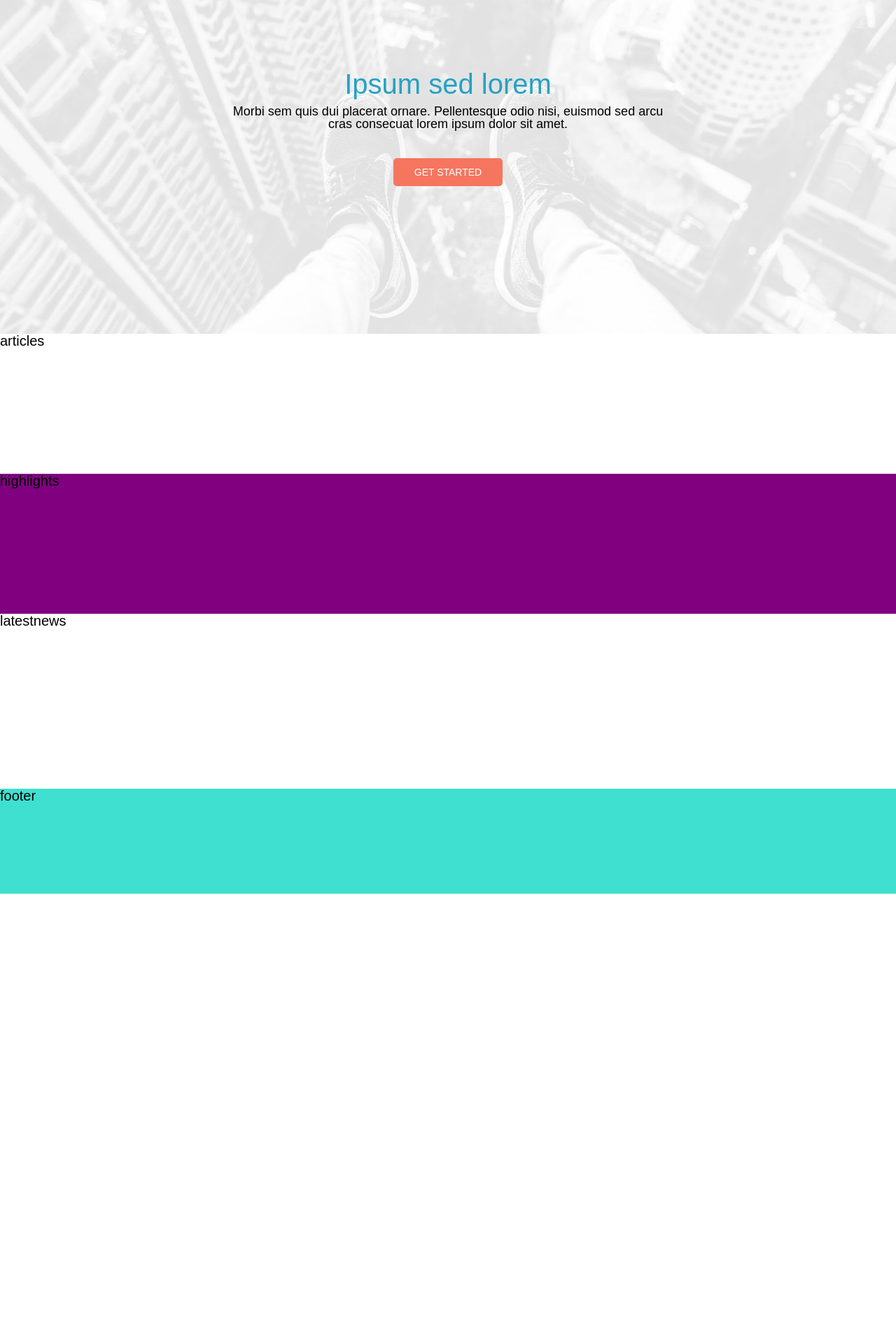
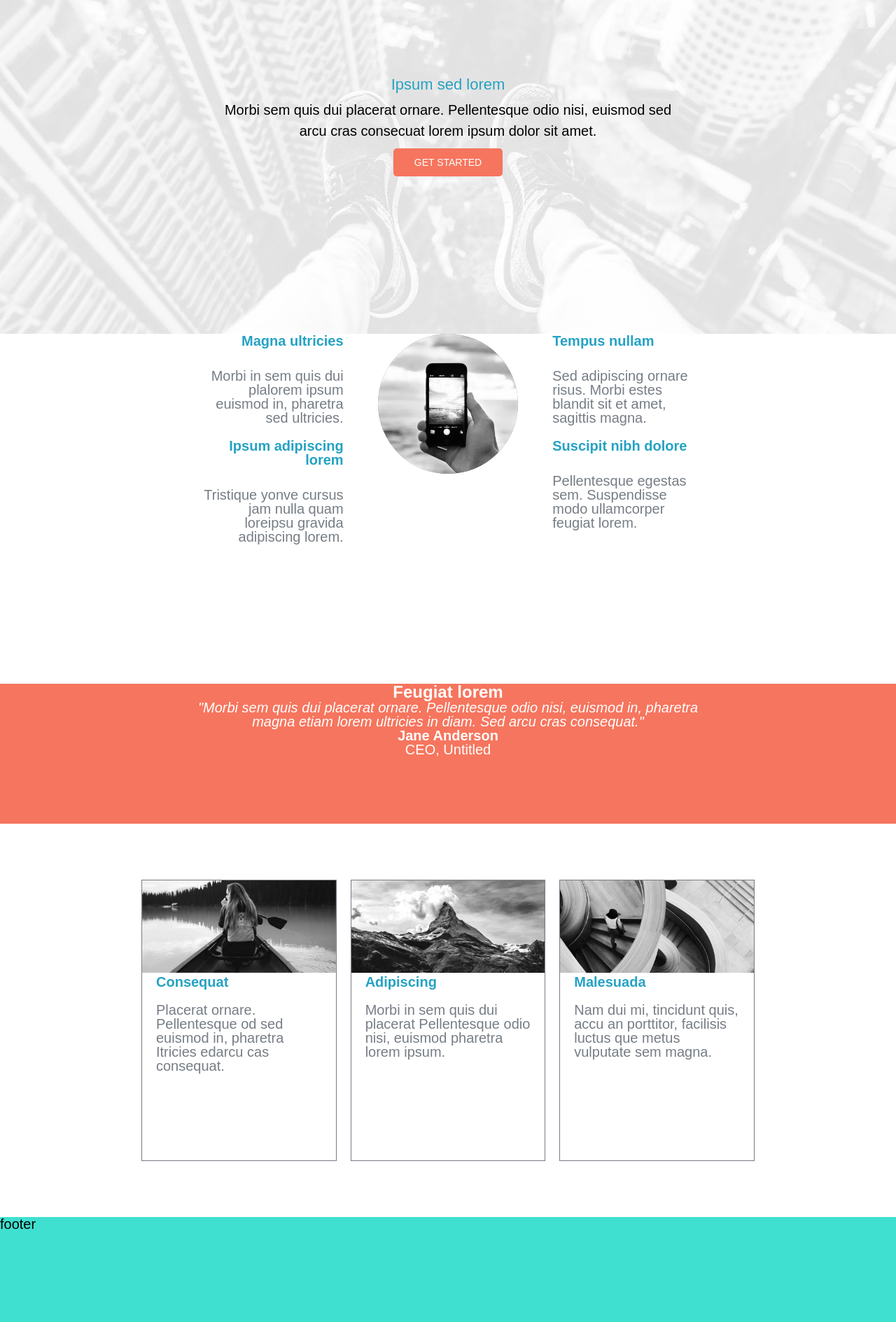
Before and after one commit to ritasp/lsd2223, a PHP site: page / in a window 1280 px wide. Shown: the part 44-1933 px from the top of the page at 70% size. Before the commit the page ends 1321 px from the top, so only its background shows below. Run offline with PHP 8.4, Linux system fonts and the light colour scheme.

Commit message:
exercício 3 update

```diff
--- a/exercicio3/css/styles.css
+++ b/exercicio3/css/styles.css
@@ -70,7 +70,7 @@ header{
     background-size: cover;
 }
 
-.hero__info{
+.hero-content{
     width: 50%;
     min-height: 150px;
     margin-inline: auto;
@@ -78,19 +78,20 @@ header{
     text-align: center;
 }
 
-.hero__info .title{
+.hero-content .title{
     color: #25A2C3;
-    margin-bottom: 10px;
-    font-size: 40px;
+    font-size: 22px;
+    padding: 10px 0;
 }
 
-.hero__info .description{
+.hero-content .description{
     color: #000000;
-    margin-bottom: 40px;
-    font-size: 18px;
+    font-size: 20px;
+    line-height: 30px;
+    margin-bottom: 10px;
 }
 
-.hero__info .btn{
+.hero-content .btn{
     padding: 12px 30px;
     border-radius: 5px;
     border: none;
@@ -105,24 +106,131 @@ header{
 .articles{
     background: white;
     width: 100%;
+    height: 500px;
+    float: left;
+}
+
+.articles .center-articles{
+    background: white;
+    width: 70%;
+    height: 500px;
+    margin-left: 15%;
+}
+
+.articles .col1,
+.articles .col2,
+.articles .col3{
+    width: 33.33%;
+    float: left;
+}
+
+.articles .col1 h2,
+.articles .col3 h2{
+    color: #25A2C3;
+    font-weight: bold;
+    text-align: right;
+    margin-bottom: 30px;
+}
+
+.articles .col3 h2{
+    text-align: left;
+}
+
+.center-articles .col1 div,
+.center-articles .col3 div{
+    width: 70%;
+    float: right;
+    margin-bottom: 20px;
+}
+
+.center-articles .col3 div{
+    float: left;
+}
+
+.center-articles .col1 p{
+    text-align: right;
+    color: #767d85;
+}
+
+.center-articles .col3 p{
+    text-align: left;
+    color: #767d85;
+}
+
+.center-articles .col2 .moldura{
+    width: 200px;
     height: 200px;
-    float: left;
+    background: grey;
+    margin: 0 auto;
+    border-radius: 50%;
+    overflow: hidden;
+}
+
+.center-articles .col2 .moldura img{
+    width: 100%;
 }
 
 /* HIGHLIGHTS SECTION */
 .highlights{
-    background: purple;
+    background: #F6755E;
     width: 100%;
     height: 200px;
     float: left;
+    color: white;
+    text-align: center;
+}
+
+.highlights h2{
+    font-size: 24px;
+    font-weight: bold;
+}
+
+.highlights p:nth-child(2){
+    font-style: italic;
+}
+
+.highlights p span{
+    font-weight: bold;
 }
 
 /* LATEST NEWS SECTION */
 .latest-news{
     background: white;
     width: 100%;
-    height: 250px;
     float: left;
+    padding: 80px 0;
+}
+
+.news-columns{
+    width: 70%;
+    margin: 0 auto;
+}
+
+.news-columns .col1,
+.news-columns .col2,
+.news-columns .col3{
+    width: calc(33.33% - 22px);
+    float: left;
+    height: 400px;
+    border: 1px solid #767d85;
+    margin: 0 10px;
+}
+
+.news-columns img{
+    width: 100%;
+}
+
+.news-columns div h3{
+    color: #25A2C3;
+    font-weight: bold;
+    padding-left: 20px;
+    text-align: left;
+}
+
+.news-columns div p{
+    padding: 20px;
+    text-align: left;
+    color: #767d85;
 }
 
 footer{
--- a/exercicio3/index.html
+++ b/exercicio3/index.html
@@ -19,17 +19,81 @@
         </header>
 
         <div class="hero">
-            <div class="hero__info">
+            <div class="hero-content">
                 <h1 class="title">Ipsum sed lorem</h1>
                 <p class="description">Morbi sem quis dui placerat ornare. Pellentesque odio nisi, euismod sed arcu cras consecuat lorem ipsum dolor sit amet.</p>
                 <button class="btn" href="#">GET STARTED</button>
             </div>
         </div>
-        <div class="articles">articles</div>
 
-        <div class="highlights">highlights</div>
+        <div class="articles">
+            <div class="center-articles">
+                <div class="col1">
+                    <div>
+                        <h2>Magna ultricies</h2>
+                        <p>Morbi in sem quis dui plalorem ipsum euismod in, pharetra sed ultricies.</p>
+                    </div>
+                    <div>
+                        <h2>Ipsum adipiscing lorem</h2>
+                        <p>Tristique yonve cursus jam nulla quam loreipsu gravida adipiscing lorem.</p>
+                    </div>
+                </div>
 
-        <div class="latest-news">latestnews</div>
+                <div class="col2">
+                    <div class="moldura">
+                        <img src="images/pic01.jpg">
+                    </div>
+                </div>
+
+                <div class="col3">
+                    <div>
+                        <h2>Tempus nullam</h2>
+                        <p>Sed adipiscing ornare risus. Morbi estes blandit sit et amet, sagittis magna.</p>
+                </div>
+                    <div>
+                        <h2>Suscipit nibh dolore</h2>
+                        <p>Pellentesque egestas sem. Suspendisse modo ullamcorper feugiat lorem.</p>
+                </div>
+            </div>
+        </div>
+
+        <div class="highlights">
+            <h2>Feugiat lorem</h2>
+            <p>"Morbi sem quis dui placerat ornare. Pellentesque odio nisi, euismod in, pharetra
+                <br>magna etiam lorem ultricies in diam. Sed arcu cras consequat."</p>
+            <p>
+                <span>Jane Anderson</span>
+                <p>CEO, Untitled</p>
+            </p>
+        </div>
+
+        <div class="latest-news">
+            <div class="news-columns">
+                <div class="col1">
+                    <img src="images/pic02.jpg">
+                    <div>
+                        <h3>Consequat</h3>
+                        <p>Placerat ornare. Pellentesque od sed euismod in, pharetra Itricies edarcu cas consequat.</p>
+                    </div>
+                </div>
+
+                <div class="col2">
+                    <img src="images/pic03.jpg">
+                    <div>
+                        <h3>Adipiscing</h3>
+                        <p>Morbi in sem quis dui placerat Pellentesque odio nisi, euismod pharetra lorem ipsum.</p>
+                    </div>
+                </div>
+
+                <div class="col3">
+                    <img src="images/pic04.jpg">
+                    <div>
+                        <h3>Malesuada</h3>
+                        <p>Nam dui mi, tincidunt quis, accu an porttitor, facilisis luctus que metus vulputate sem magna.</p>
+                    </div>
+                </div>
+            </div>
+        </div>
 
         <footer>footer</footer>
     </div>
```
Also changed, not shown: 1 other file.
